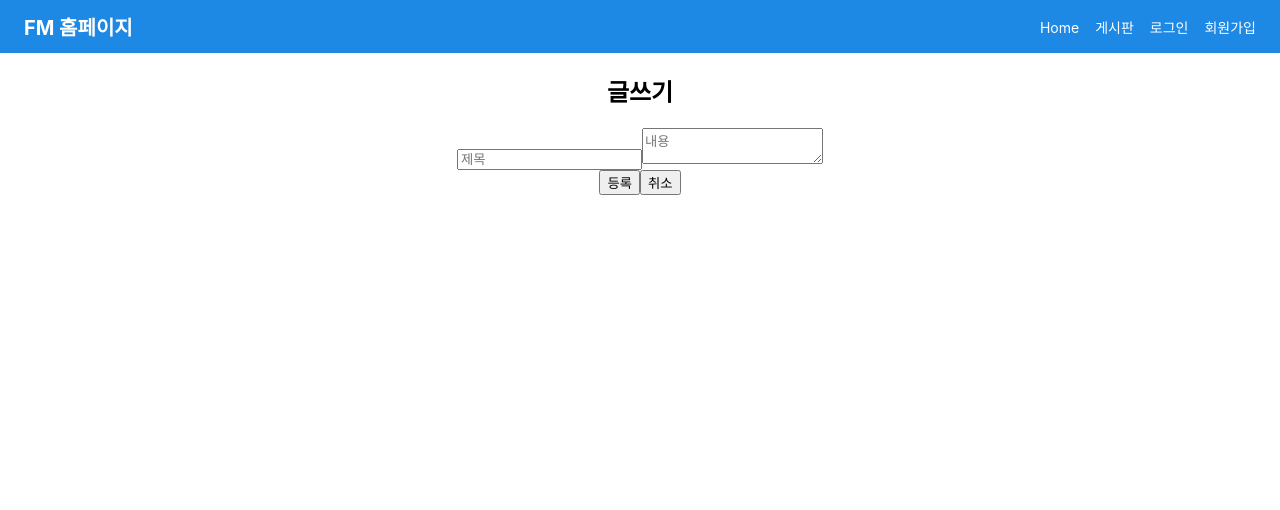
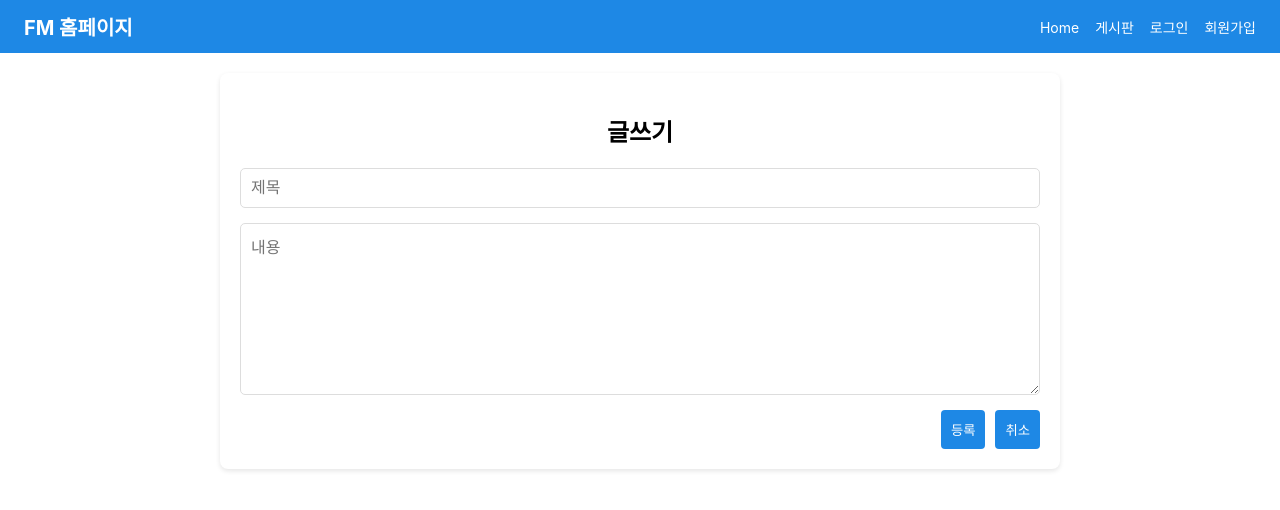
Before and after one commit to wjsgudwnswjsgudwns/react_board_frontend_project_20251013, a React (Create React App) app: page /board/write in a window 1280 px wide. Shown: the top 510 px of the page. Built offline with nearby package versions, Linux system fonts and the light colour scheme; no server answers.

Commit message:
글쓰기 디자인

```diff
--- a/src/pages/BoardWrite.css
+++ b/src/pages/BoardWrite.css
@@ -0,0 +1,61 @@
+.write-container {
+    max-width: 800px;
+    margin: 20px auto;
+    padding: 20px;
+    background-color: white;
+    border-radius: 8px;
+    box-shadow: 0 2px 5px rgba(0, 0, 0, 0.1);
+}
+
+.write-container h2 {
+    text-align: center;
+    margin-bottom: 20px;
+}
+
+.write-form {
+    display: flex;
+    flex-direction: column;
+}
+
+.write-form input {
+    padding: 10px;
+    border: 1px solid #dddddd;
+    border-radius: 5px;
+    font-size: 16px;
+    margin-bottom: 15px;
+}
+
+.write-form textarea {
+    padding: 10px;
+    border: 1px solid #dddddd;
+    border-radius: 5px;
+    font-size: 16px;
+    margin-bottom: 15px;
+    resize: vertical;
+    min-height: 150px;
+}
+
+.button-group {
+    display: flex;
+    justify-content: flex-end;
+    gap: 10px;
+}
+
+.button-group button {
+    background-color: #1e88e5;
+    color: white;
+    padding: 10px;
+    border: none;
+    border-radius: 4px;
+    cursor: pointer;
+}
+
+.button-group button[type="button"]:hover {
+    background-color: #be1818;
+    color: white;
+}
+
+.button-group button[type="submit"]:hover {
+    background-color: #1871be;
+    color: white;
+}
--- a/src/pages/BoardWrite.js
+++ b/src/pages/BoardWrite.js
@@ -28,10 +28,10 @@ function BoardWrite ({user}) {
     return (
         <div className="write-container">
             <h2>글쓰기</h2>
-            <form onSubmit={handleSubmit}>
+            <form onSubmit={handleSubmit} className="write-form">
                 <input type="text" placeholder="제목" value={title} onChange={(e) => setTitle(e.target.value)}></input>
                 <textarea placeholder="내용" value={content} onChange={(e) => setContent(e.target.value)}></textarea>
-                <div>
+                <div className="button-group">
                     <button type="submit">등록</button>
                     <button type="button" onClick={() => navigate("/board")}>취소</button>
                 </div>
```
